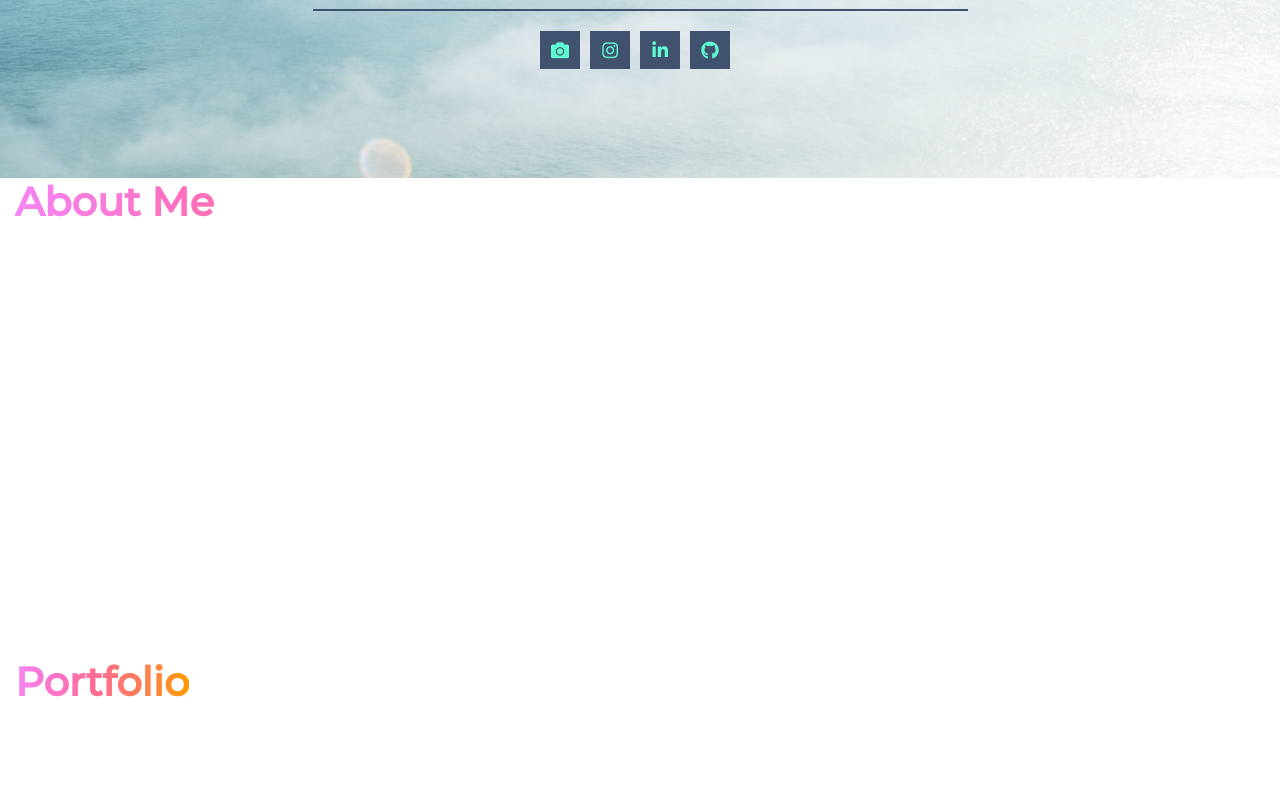
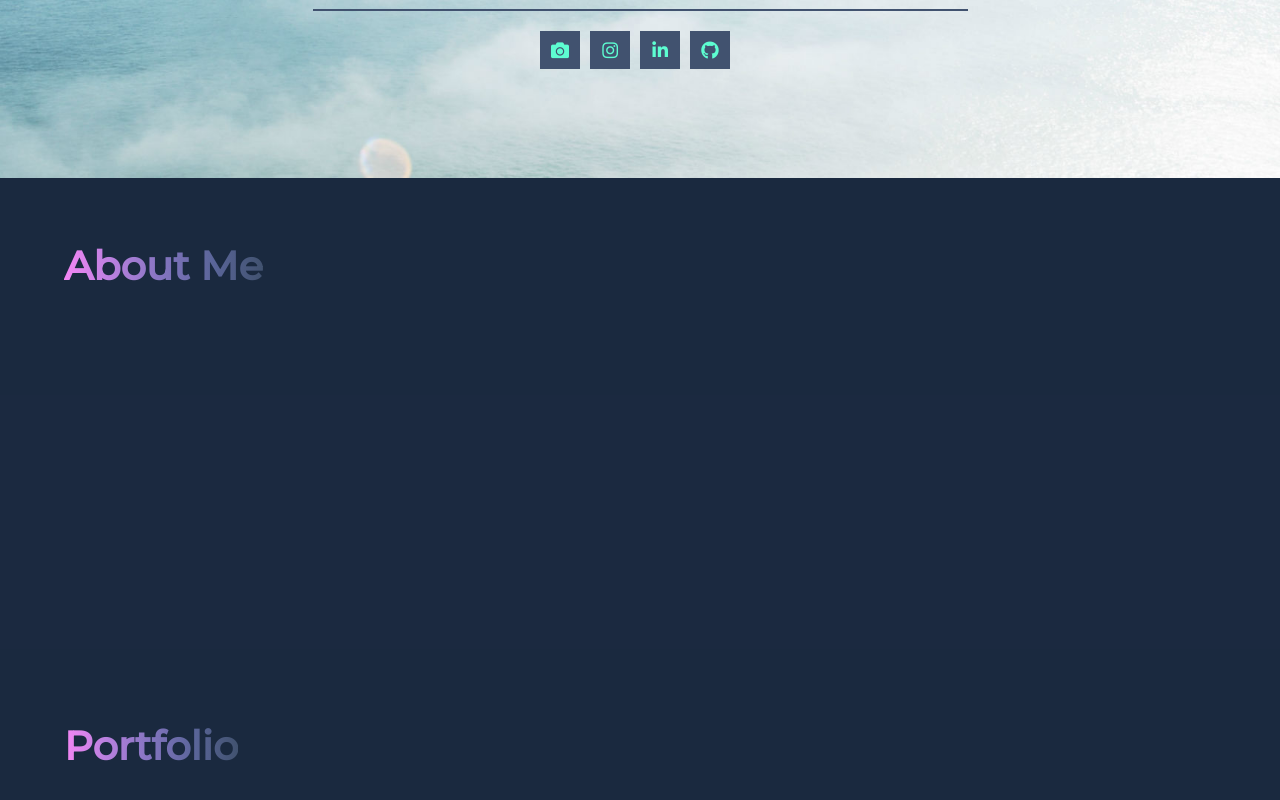
Before and after one commit to eesa94/react-portfolio, a React (Create React App) app: page / in a window 1280 px wide. Shown: the part 622-1422 px from the top of the page. Built offline with nearby package versions, Linux system fonts and the light colour scheme.

Commit message:
changes from a couple of days ago (can't remember tbh)

```diff
--- a/src/App.css
+++ b/src/App.css
@@ -93,4 +93,12 @@ a:focus {
     #ff71c3,
     #f486f4
   );
+  background-image: linear-gradient(
+    to left,
+    #41526f,
+    #5a6599,
+    #8274bf,
+    #b780de,
+    #f486f4
+  );
 }
--- a/src/components/Home/AboutMe.js
+++ b/src/components/Home/AboutMe.js
@@ -4,10 +4,10 @@ import './AboutMe.css';
 const AboutMe = () => {
   return (
     <Fragment>
-      <div className='aboutSection aboutSectionOne'>
+      <div className='homeInnerSectionOne'>
         <h1 className='sectionHeader montserrat-9'>About Me</h1>
       </div>
-      <div className='aboutSection aboutSectionTwo' />
+      <div className='homeInnerSectionTwo' />
     </Fragment>
   );
 };
--- a/src/components/Home/Home.css
+++ b/src/components/Home/Home.css
@@ -41,4 +41,9 @@
   min-height: 60vh;
   width: 100%;
   display: flex;
+  padding: 5% 0 0 5%;
+  background-color: rgba(2, 18, 43, 0.9);
 }
+
+.homeInnerSectionOne {
+}
--- a/src/components/Home/PortfolioPreview.js
+++ b/src/components/Home/PortfolioPreview.js
@@ -3,9 +3,10 @@ import React, { Fragment } from 'react';
 const PortfolioPreview = () => {
   return (
     <Fragment>
-      <div>
+      <div className='homeInnerSectionOne'>
         <h1 className='sectionHeader montserrat-9'>Portfolio</h1>
       </div>
+      <div className='homeInnerSectionTwo' />
     </Fragment>
   );
 };
--- a/src/components/Portfolio/Project.css
+++ b/src/components/Portfolio/Project.css
@@ -8,7 +8,7 @@
 .projectSectionOne {
   height: 100%;
   width: 100%;
-  padding: 15% 15% 0;
+  padding: 8% 15% 0;
   background-color: rgba(2, 18, 43, 0.9);
 }
 
@@ -29,7 +29,7 @@
   font-size: 3rem;
 }
 
-.projectName:after {
+.projectName::after {
   content: '';
   position: absolute;
   bottom: -50%;
@@ -66,7 +66,7 @@
   background-color: rgba(0, 0, 0, 0.5);
 }
 
-.projectButton:before {
+.projectButton::before {
   content: '';
   position: absolute;
   top: 0;
@@ -80,7 +80,7 @@
   z-index: -1;
 }
 
-.projectButton:hover:before {
+.projectButton:hover::before {
   width: 100%;
   background-image: linear-gradient(
     to left,
```
